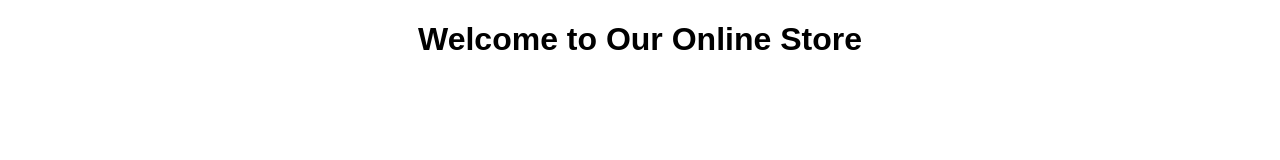
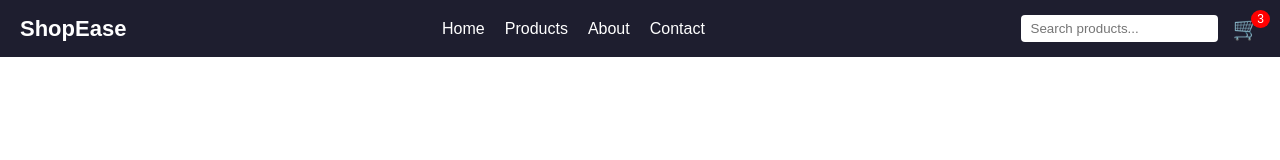
Before and after one commit to AyushiKwsharwani-96/ecommerce-frontend, a website: page index.html in a window 1280 px wide. Drawn offline with Linux system fonts and the light colour scheme.

Commit message:
navbar created

```diff
--- a/index.html
+++ b/index.html
@@ -7,9 +7,32 @@
     <link rel="stylesheet" href="styles/main.css">
 </head>
 <body>
-    <header>
-        <h1>Welcome to Our Online Store</h1>
-    </header>
+    <header class="header">
+  <div class="header-left">
+    <div class="logo">ShopEase</div>
+  </div>
+
+  <nav class="nav" id="navMenu">
+    <a href="#">Home</a>
+    <a href="#">Products</a>
+    <a href="#">About</a>
+    <a href="#">Contact</a>
+  </nav>
+
+  <div class="header-right">
+    <input type="text" class="search" placeholder="Search products..." />
+
+    <div class="cart">
+      🛒
+      <span class="badge">3</span>
+    </div>
+
+    <div class="hamburger" onclick="toggleMenu()">
+      ☰
+    </div>
+  </div>
+</header>
+
     <script src="scripts/app.js"></script>
 </body>
 </html>
--- a/scripts/app.js
+++ b/scripts/app.js
@@ -1 +1,5 @@
 console.log("E-Commerce Website Loaded");
+
+  function toggleMenu() {
+    document.getElementById("navMenu").classList.toggle("active");
+  }
--- a/styles/main.css
+++ b/styles/main.css
@@ -4,3 +4,98 @@ body {
     padding: 0;
     text-align: center;
 }
+* {
+  box-sizing: border-box;
+  margin: 0;
+  padding: 0;
+  font-family: Arial, sans-serif;
+}
+
+.header {
+  display: flex;
+  align-items: center;
+  justify-content: space-between;
+  padding: 15px 20px;
+  background-color: #1e1e2f;
+  color: #fff;
+}
+
+.logo {
+  font-size: 22px;
+  font-weight: bold;
+}
+
+.nav {
+  display: flex;
+  gap: 20px;
+}
+
+.nav a {
+  color: #fff;
+  text-decoration: none;
+}
+
+.nav a:hover {
+  text-decoration: underline;
+}
+
+.header-right {
+  display: flex;
+  align-items: center;
+  gap: 15px;
+}
+
+.search {
+  padding: 6px 10px;
+  border-radius: 4px;
+  border: none;
+}
+
+.cart {
+  position: relative;
+  font-size: 22px;
+  cursor: pointer;
+}
+
+.badge {
+  position: absolute;
+  top: -6px;
+  right: -10px;
+  background: red;
+  color: white;
+  font-size: 12px;
+  padding: 2px 6px;
+  border-radius: 50%;
+}
+
+.hamburger {
+  display: none;
+  font-size: 24px;
+  cursor: pointer;
+}
+
+/* Mobile */
+@media (max-width: 768px) {
+  .nav {
+    display: none;
+    position: absolute;
+    top: 65px;
+    left: 0;
+    width: 100%;
+    background-color: #1e1e2f;
+    flex-direction: column;
+    padding: 15px;
+  }
+
+  .nav.active {
+    display: flex;
+  }
+
+  .search {
+    display: none;
+  }
+
+  .hamburger {
+    display: block;
+  }
+}
```
